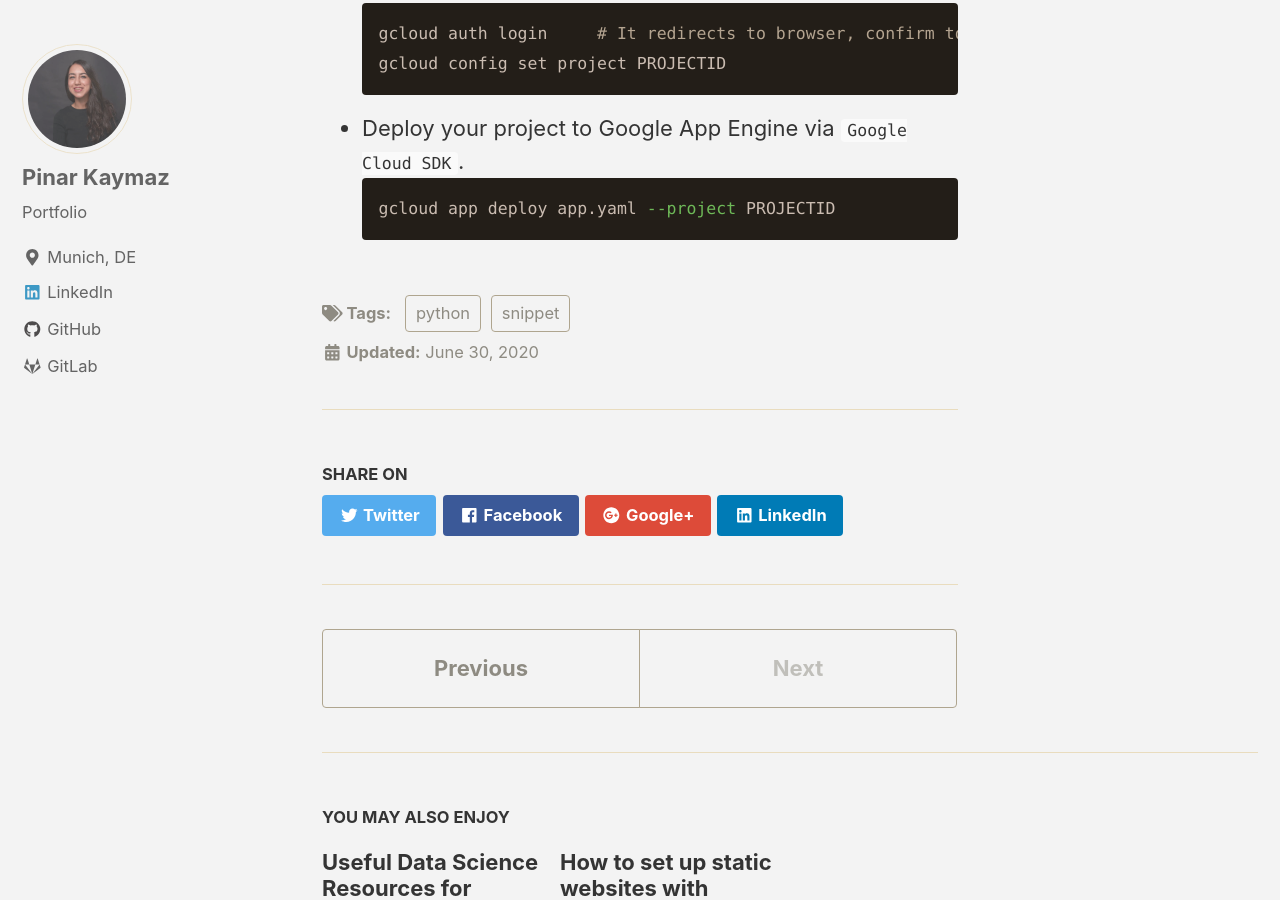
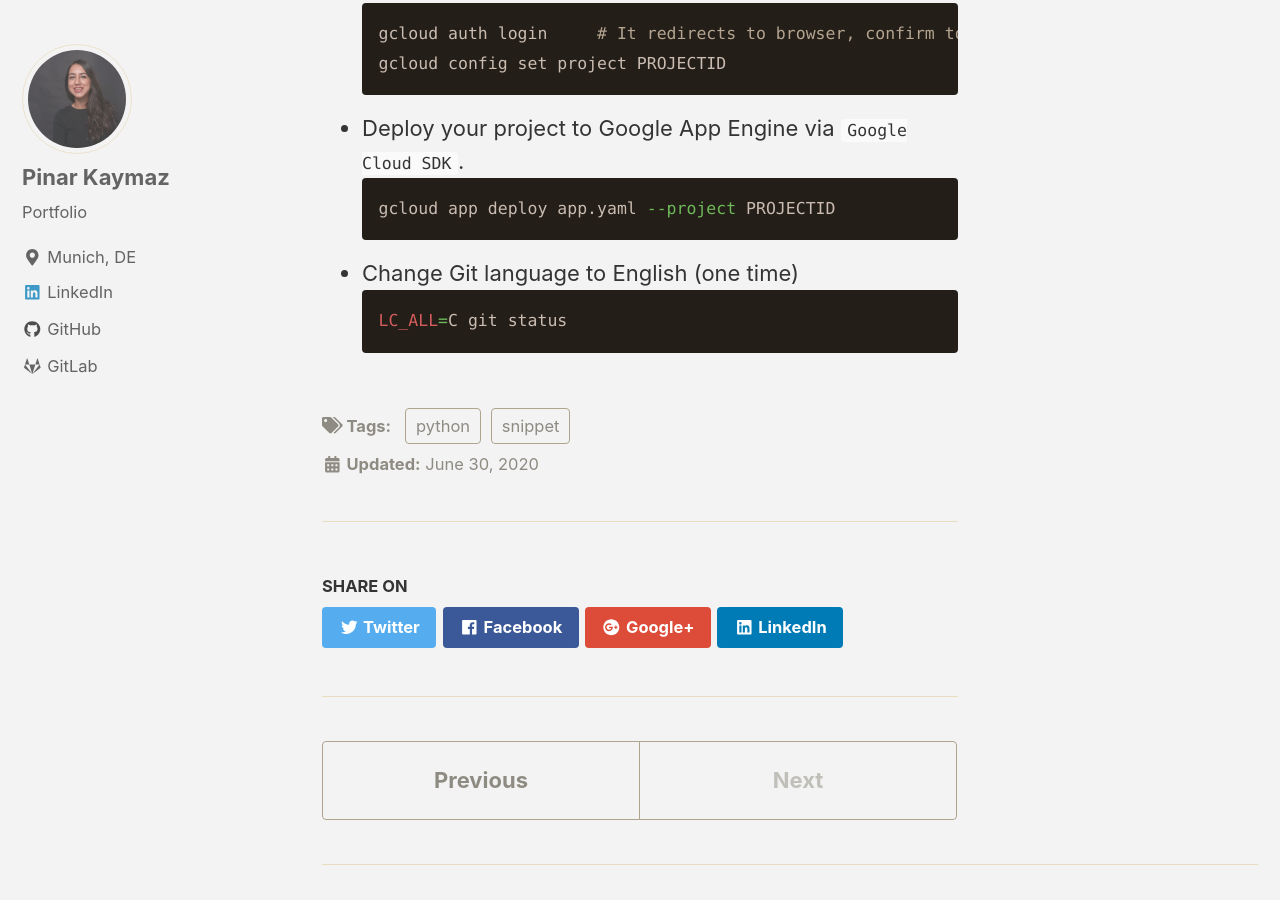
Before and after one commit to pinarkaymaz6/pinarkaymaz6.github.io, a Jekyll site: the page built from _posts/2020-06-30-snippets.md, in a window 1280 px wide and 900 px high, scrolled down 1099 px. Built offline with Jekyll 4.4.1, drawn with Linux system fonts in a browser that asks for light colours; nearby versions of some CDN libraries.

Commit message:
Add new snippet into snippets post

````diff
--- a/_posts/2020-06-30-snippets.md
+++ b/_posts/2020-06-30-snippets.md
@@ -29,3 +29,7 @@ gcloud config set project PROJECTID
 ```shell
 gcloud app deploy app.yaml --project PROJECTID
 ```
+- Change Git language to English (one time)
+```shell
+LC_ALL=C git status
+```
````
